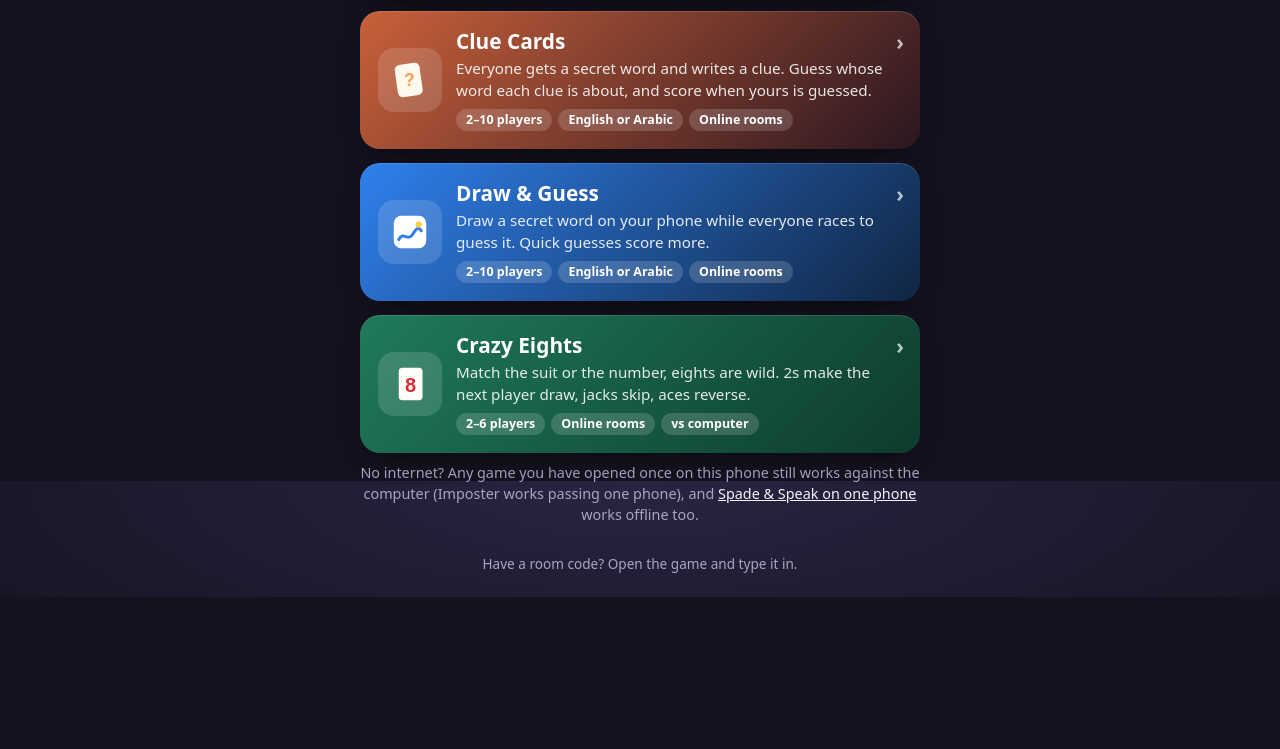
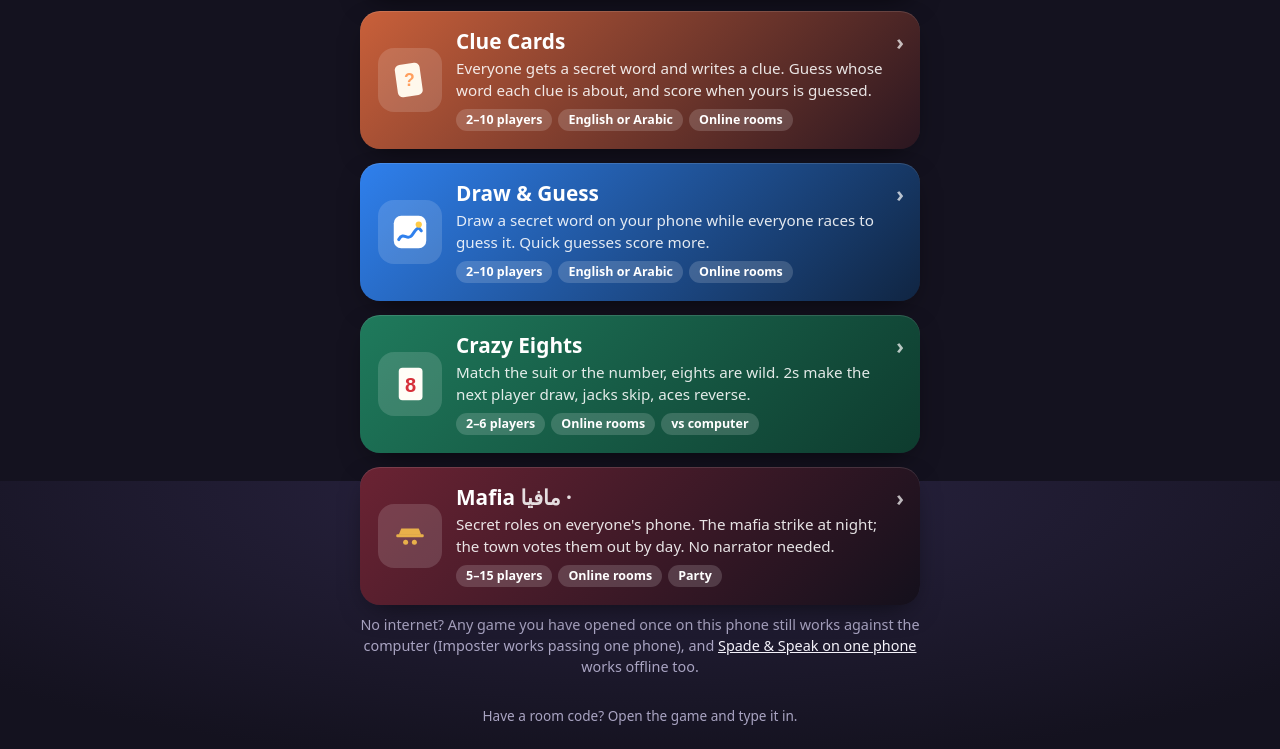
Before and after one commit to libyan11/libyan11.github.io, a plain HTML site: page index.html in a window 1280 px wide. Shown: the part 2719-3468 px from the top of the page. Before the commit the page ends 3316 px from the top, so only its background shows below. Drawn offline with Linux system fonts and the light colour scheme.

Commit message:
Add Mafia to the hub, the wheel and Game Night
Co-Authored-By: Claude Opus 5.5 <noreply@anthropic.com>

```diff
--- a/index.html
+++ b/index.html
@@ -5,7 +5,7 @@
 <script>if("serviceWorker"in navigator&&location.protocol==="https:")addEventListener("load",function(){navigator.serviceWorker.register("sw.js").catch(function(){})})</script>
 <meta name="viewport" content="width=device-width, initial-scale=1, viewport-fit=cover">
 <title>Game Night</title>
-<meta name="description" content="Free party and card games to play with friends on your phones: Spade & Speak, President & Peasant, Grand Tour Tycoon, Ludo, Dominoes, Liar's Dice, Four in a Row, Checkers, Dots and Boxes, Mancala, Imposter, Closest Guess, Code Breaker, Memory Match, Trivia, the Letter Game, Clue Cards, Draw & Guess and Crazy Eights. No accounts, no downloads.">
+<meta name="description" content="Free party and card games to play with friends on your phones: Spade & Speak, President & Peasant, Grand Tour Tycoon, Ludo, Dominoes, Liar's Dice, Four in a Row, Checkers, Dots and Boxes, Mancala, Imposter, Closest Guess, Code Breaker, Memory Match, Trivia, the Letter Game, Clue Cards, Draw & Guess, Crazy Eights and Mafia. No accounts, no downloads.">
 <meta property="og:title" content="Game Night">
 <meta property="og:description" content="Pick a game and play with friends on your phones. No accounts, no downloads.">
 <meta property="og:type" content="website">
@@ -79,6 +79,7 @@ header p { margin: 6px 0 0; color: var(--muted); }
 .cluecards { --c1: #C9603A; --c2: #2A1620; }
 .draw { --c1: #2F80ED; --c2: #102542; }
 .eights { --c1: #1F7A5C; --c2: #0E3B2E; }
+.mafia { --c1: #6B2333; --c2: #14101C; }
 
 /* the wheel for when nobody can decide */
 /* Game Night: a playlist of games in one room */
@@ -396,6 +397,15 @@ footer { margin-top: 28px; text-align: center; color: var(--muted); font-size: .
       </div>
       <span class="go" aria-hidden="true">›</span>
     </a>
+    <a class="game mafia" data-game="mafia" data-min="5" data-max="15" data-short="Mafia" href="/mafia/">
+      <span class="emblem"><svg viewBox="0 0 64 64" aria-hidden="true"><path d="M14 30h36l-4-10H18z" fill="#E8B04A"/><rect x="10" y="29" width="44" height="5" rx="2" fill="#E8B04A"/><circle cx="25" cy="42" r="4" fill="#E8B04A"/><circle cx="39" cy="42" r="4" fill="#E8B04A"/></svg></span>
+      <div>
+        <h2>Mafia <span dir="rtl" lang="ar" style="font-weight:700;opacity:.85">· مافيا</span></h2>
+        <p>Secret roles on everyone's phone. The mafia strike at night; the town votes them out by day. No narrator needed.</p>
+        <span class="chips"><span>5–15 players</span><span>Online rooms</span><span>Party</span></span>
+      </div>
+      <span class="go" aria-hidden="true">›</span>
+    </a>
   </nav>
 
   <p class="extra">No internet? Any game you have opened once on this phone still works against the computer (Imposter works passing one phone), and <a href="/spade-and-speak/play/">Spade &amp; Speak on one phone</a> works offline too.</p>
@@ -515,7 +525,7 @@ footer { margin-top: 28px; text-align: center; color: var(--muted); font-size: .
   document.addEventListener('keydown', function (e) { if (e.key === 'Escape' && !$('wheelModal').hidden) close(); if (e.key === 'Escape' && !$('nightModal').hidden) $('nightModal').hidden = true; });
 
   /* ---- Game Night: host picks games and rounds; friends join with the code ---- */
-  var NIGHT_GAMES = ['draw', 'eights', 'trivia', 'letters', 'cluecards', 'imposter', 'closest', 'liars', 'spade', 'president', 'ludo', 'dominoes', 'four', 'checkers', 'dots', 'mancala', 'codebreaker', 'memory'];
+  var NIGHT_GAMES = ['mafia', 'draw', 'eights', 'trivia', 'letters', 'cluecards', 'imposter', 'closest', 'liars', 'spade', 'president', 'ludo', 'dominoes', 'four', 'checkers', 'dots', 'mancala', 'codebreaker', 'memory'];
   var PRESETS = {
     party: [['imposter', 2], ['draw', 1], ['trivia', 1], ['cluecards', 1], ['letters', 1]],
     brain: [['four', 2], ['codebreaker', 2], ['checkers', 1], ['mancala', 1]],
--- a/night.js
+++ b/night.js
@@ -22,7 +22,8 @@
     letters: { name: 'Letter Game', path: '/letter-game/' },
     cluecards: { name: 'Clue Cards', path: '/clue-cards/' },
     draw: { name: 'Draw & Guess', path: '/draw-guess/' },
-    eights: { name: 'Crazy Eights', path: '/crazy-eights/' }
+    eights: { name: 'Crazy Eights', path: '/crazy-eights/' },
+    mafia: { name: 'Mafia', path: '/mafia/' }
   };
   var RELAYS = [
     ['wss://public.cloud.shiftr.io:443', { username: 'public', password: 'public' }],
```
